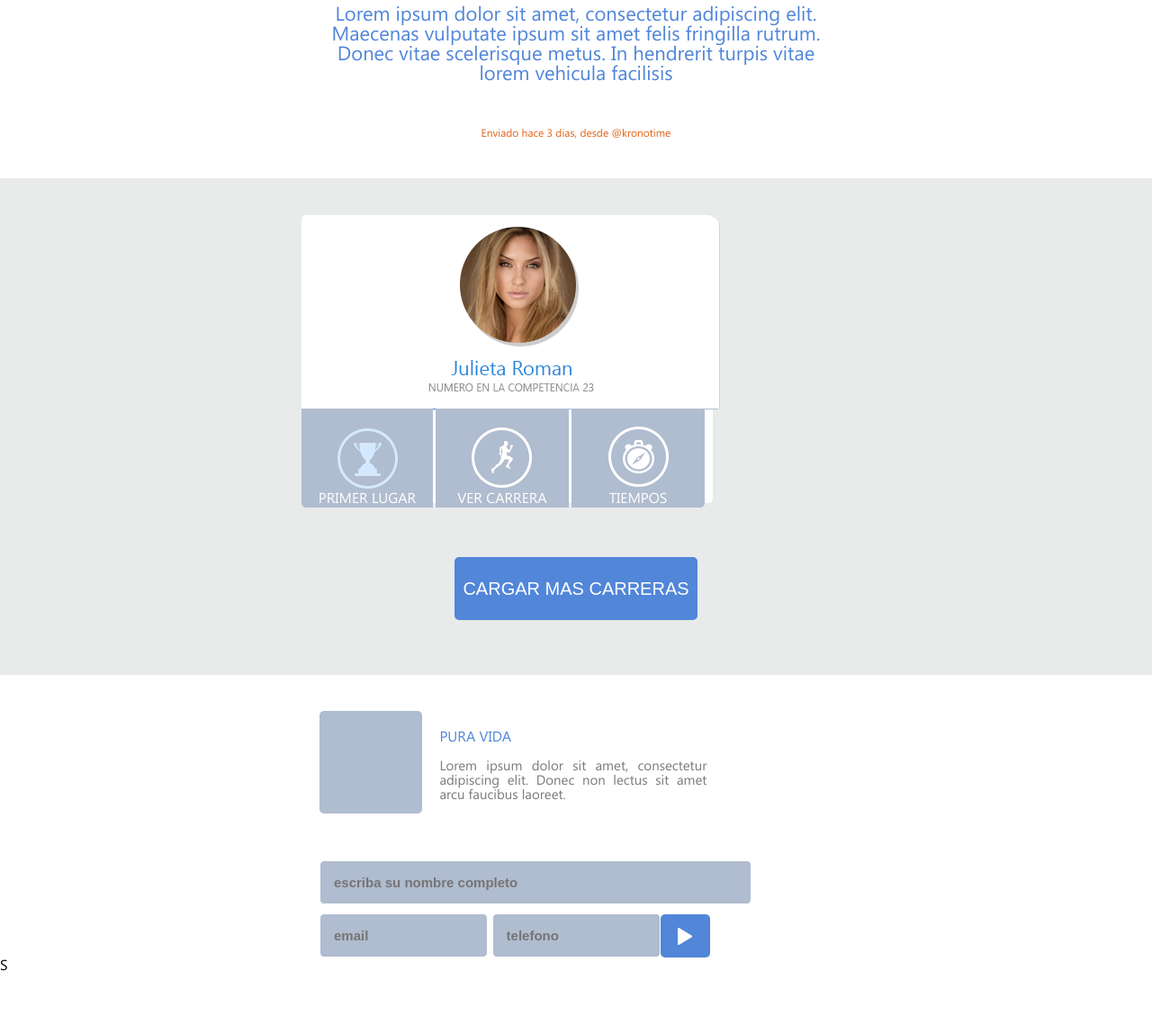
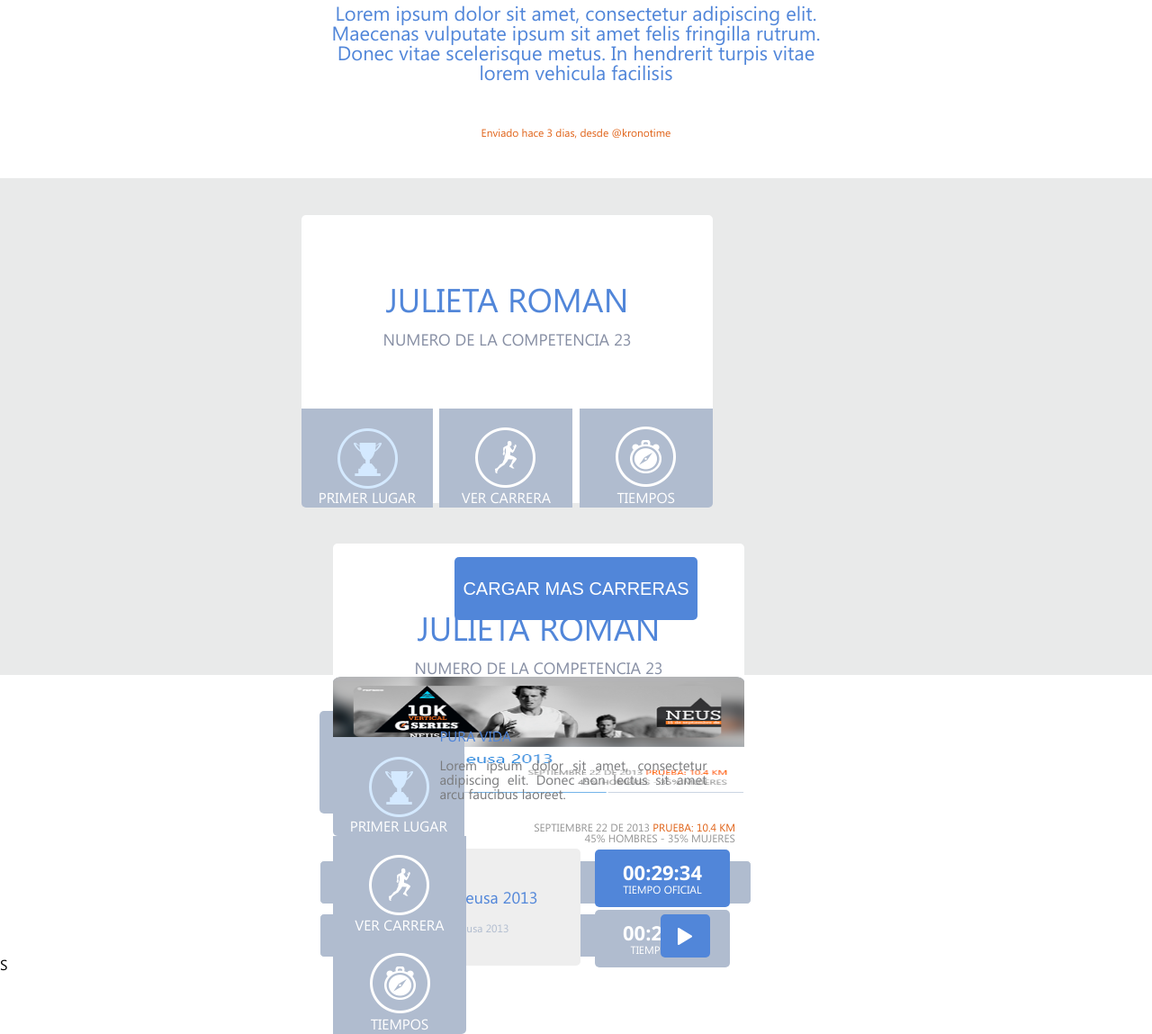
Before and after one commit to ezesubu/CronoFird, a CodeIgniter app: template core/application/views/index.php in a window 1280 px wide. Shown: the part 572-1721 px from the top of the page at 90% size. Before the commit the page ends 1651 px from the top, so only its background shows below. Run offline with CodeIgniter, Linux system fonts and the light colour scheme; the template is opened without the code that fills it: most values are stand-ins (such as "Sample title", 1, 10 or a date in 2020); grey boxes marked "Sample" are stand-in pictures.

Commit message:
view php index

```diff
--- a/assets/styles/style.css
+++ b/assets/styles/style.css
@@ -327,6 +327,7 @@
 }
 .text_time{
     font-size: 18px;
+    color:#878FA4;
 
 }
 .val_time{
@@ -589,3 +590,97 @@
     margin-top: 7px;
     position: absolute;
 }
+
+.tabpage1{
+    color: #5186D9;
+    font-size: 37px;
+    padding-top: 74px;
+    text-align: center;
+}
+
+.tabpage2{
+    color: #5186D9;
+    font-size: 22px;
+}
+.span_text_race{
+    margin: 10px;
+    position: relative;
+    top: 10px;
+}
+.span_info_race{
+    float: right;
+    margin: 10px;
+    color: #959595;
+    font-size: 12px;
+    text-align: right;
+
+}
+.image_race{
+     height: 129px;
+    position: relative;
+    width: 457px;
+}
+
+.name_firt_place{
+    position: relative;
+    left: 25px;
+    top: 40px;
+    background: none repeat scroll 0 0 #eeeeee;
+    width: 250px;
+    height: 130px;
+    border-radius: 5px 5px 5px 5px;
+    text-align: center;
+}
+
+.time_firt_place{
+   background: none repeat scroll 0 0 #5186D9;
+    border-radius: 5px 5px 5px 5px;
+    float: right;
+    height: 64px;
+    position: relative;
+    right: 16px;
+    text-align: center;
+    top: -89px;
+    width: 150px;
+}
+.time_chip{
+      background: none repeat scroll 0 0 #B0BCCF;
+    border-radius: 5px 5px 5px 5px;
+    float: right;
+    height: 64px;
+    position: relative;
+    right: -134px;
+    text-align: center;
+    top: -22px;
+    width: 150px;
+}
+.name_race_span{
+   color: #5186D9;
+    font-size: 18px;
+    position: relative;
+    top: 45px;
+}
+
+.name_firt_place_span{
+    color: #B0BCCF;
+    font-size: 12px;
+    position: relative;
+    top: 61px;
+}
+.time_race_span{
+    color: #FFFFFF;
+    font-size: 22px;
+    font-weight: bold;
+    position: relative;
+    top: 14px;
+}
+
+.description_time_span{
+    color: #FFFFFF;
+    font-size: 12px;
+    position: relative;
+    top: 13px;
+}
+.tabpage_3{
+    height: 213px;
+}
--- a/core/application/views/index.php
+++ b/core/application/views/index.php
@@ -61,43 +61,120 @@
     <section class="content">
         <div class ="content_carriers">
             <?php foreach ($carreras as $carrera) {
-             echo "<div class='career' id= 'tabCarrier'>";
-             echo "<div id='tabContainer'>";
-             echo "<div class='tabs'>";
-             echo "<div class='content_career'>";
-             echo "<div class='tabscontent'>";
-            echo "<div class='tabpage' id='tabpage_1'>";
-            echo "<img src='assets/image/first-place.png'>";
-            echo "</div>";
-            echo "<div class='tabpage' id='tabpage_2'>";
-            echo "<img src='assets/image/resumen.png'>";
-            echo "</div>";
-            echo "<div class='tabpage' id='tabpage_3'>";
-            echo "<img src='assets/image/tiempos-carrera.png'>";
-            echo "</div>";
-            echo "</div>";
-            echo "</div>";
-            echo "<ul>";
-            echo "<li id='tabHeader_1'>";
-            echo "<div class='button_career_first border_left'>";
-            echo "PRIMER LUGAR";
-            echo "</div>";
-            echo "</li>";
-            echo "<li id='tabHeader_2'>";
-            echo "<div class='button_career_description'>";
-            echo "VER CARRERA";
-            echo "</div>";
-            echo "</li>";
-            echo "<li id='tabHeader_3'>";
-            echo "<div class='button_career_times border_right'>";
-            echo "TIEMPOS";
-            echo "</div>";
-            echo "</li>";
-            echo "</ul>";
-            echo "</div>";
-            echo "</div>";
-            echo "</div>";
+
+                echo"           <div class='career' id= 'tabCarrier'>";
+                echo "    <div id='tabContainer'> ";
+                echo "        <div class='tabs'>";
+                echo "            <div class='content_career'>";
+                echo "                <div class='tabscontent'>";
+                echo "                    <div class='tabpage tabpage1' id='tabpage_1'>";
+                echo "                            <span>JULIETA ROMAN </span><br>";
+                echo "                         <span class='text_time'>NUMERO DE LA COMPETENCIA 23</span> ";
+                echo "                    </div>";
+                echo "                  <div class='tabpage tabpage2' id='tabpage_2'>";
+                echo "                     <div class='image_race'>";
+                echo "                          <img class='image_race' src='upload/".$carrera['car_imagen']."'>";
+                echo "                      </div>";
+                echo "                    <span class='span_text_race'>".$carrera['car_nombre']."</span> <br>";
+                echo "                    <span class='span_info_race'>".$carrera['car_nombre']." <span style='color:#e06217;'>PRUEBA: 10.4 KM</span><p>45% HOMBRES - 35% MUJERES</span> <p>";
+                echo "                </div>";
+                echo "                <div class='tabpage' id='tabpage_3'>";
+                echo "                     <div class='time_race'>";
+                echo "                        <div class='name_firt_place'>";
+                echo "                             <span class='name_race_span'>10K Vertical Neusa 2013</span><br>";
+                echo "                            <span class='name_firt_place_span'>".$carrera['car_nombre']."</span>";
+                echo "                         </div>";
+                echo "                     </div>";
+                echo "                    <div class='time_firt_place'>";
+                echo "                        <span class='time_race_span'>00:29:34</span><br>";
+                echo "                        <span class='description_time_span'>TIEMPO OFICIAL</span>";
+                echo "                    </div>";
+                echo "                    <div class='time_chip'>";
+                echo "                        <span class='time_race_span'>00:29:34</span><br>";
+                echo "                        <span class='description_time_span'>TIEMPO CHIP</span>";
+                echo "                    </div>";
+                echo "                </div>";
+                echo "            </div>";
+                echo "       </div>";
+                echo "        <ul>";
+                echo "        <li id='tabHeader_1'>";
+                echo "            <div class='button_career_first border_left'>";
+                echo "                PRIMER LUGAR";
+                echo "            </div>";
+                echo "        </li>";
+                echo "        <li id='tabHeader_2'>";
+                echo "            <div class='button_career_description'>";
+                echo "                 VER CARRERA";
+                echo "            </div>";
+                echo "        </li>";
+                echo "        <li id='tabHeader_3'>";
+                echo "           <div class='button_career_times border_right'>";
+                echo "                TIEMPOS";
+                echo "            </div>";
+                echo "       </li>";
+                echo "        </ul>";
+                echo "     </div>";
+                echo " </div>";
          }   ?>
+
+ <div class="career" id= "tabCarrier">
+    <div id="tabContainer">
+        <div class="tabs">
+            <div class="content_career">
+                <div class="tabscontent">
+                      <div class="tabpage tabpage1" id="tabpage_1">
+                            <span>JULIETA ROMAN </span><br>
+                           <span class="text_time">NUMERO DE LA COMPETENCIA 23</span>
+                      </div>
+                    <div class="tabpage tabpage2" id="tabpage_2">
+                        <div class="image_race">
+                            <img class="image_race" src="assets/image/resumen.png">
+                        </div>
+                       <span class="span_text_race">asdf</span> <br>
+                       <span class="span_info_race">SEPTIEMBRE 22 DE 2013 <span style="color:#e06217;">PRUEBA: 10.4 KM</span><p>45% HOMBRES - 35% MUJERES</span> <p>
+
+
+                    </div>
+                    <div class="tabpage" id="tabpage_3">
+                        <div class="time_race">
+                            <div class="name_firt_place">
+                                <span class="name_race_span">10K Vertical Neusa 2013</span><br>
+                                <span class="name_firt_place_span">10K Vertical Neusa 2013</span>
+                            </div>
+                        </div>
+                        <div class="time_firt_place">
+                            <span class="time_race_span">00:29:34</span><br>
+                            <span class="description_time_span">TIEMPO OFICIAL</span>
+                        </div>
+                        <div class="time_chip">
+                            <span class="time_race_span">00:29:34</span><br>
+                            <span class="description_time_span">TIEMPO CHIP</span>
+                        </div>
+                    </div>
+                </div>
+            </div>
+            <ul>
+            <li id="tabHeader_1">
+                <div class="button_career_first border_left">
+                    PRIMER LUGAR
+                </div>
+            </li>
+            <li id="tabHeader_2">
+                <div class="button_career_description">
+                    VER CARRERA
+                </div>
+            </li>
+            <li id="tabHeader_3">
+                <div class="button_career_times border_right">
+                    TIEMPOS
+                </div>
+            </li>
+            </ul>
+        </div>
+    </div>
+</div>
+
+
 
             </div>
 
```
